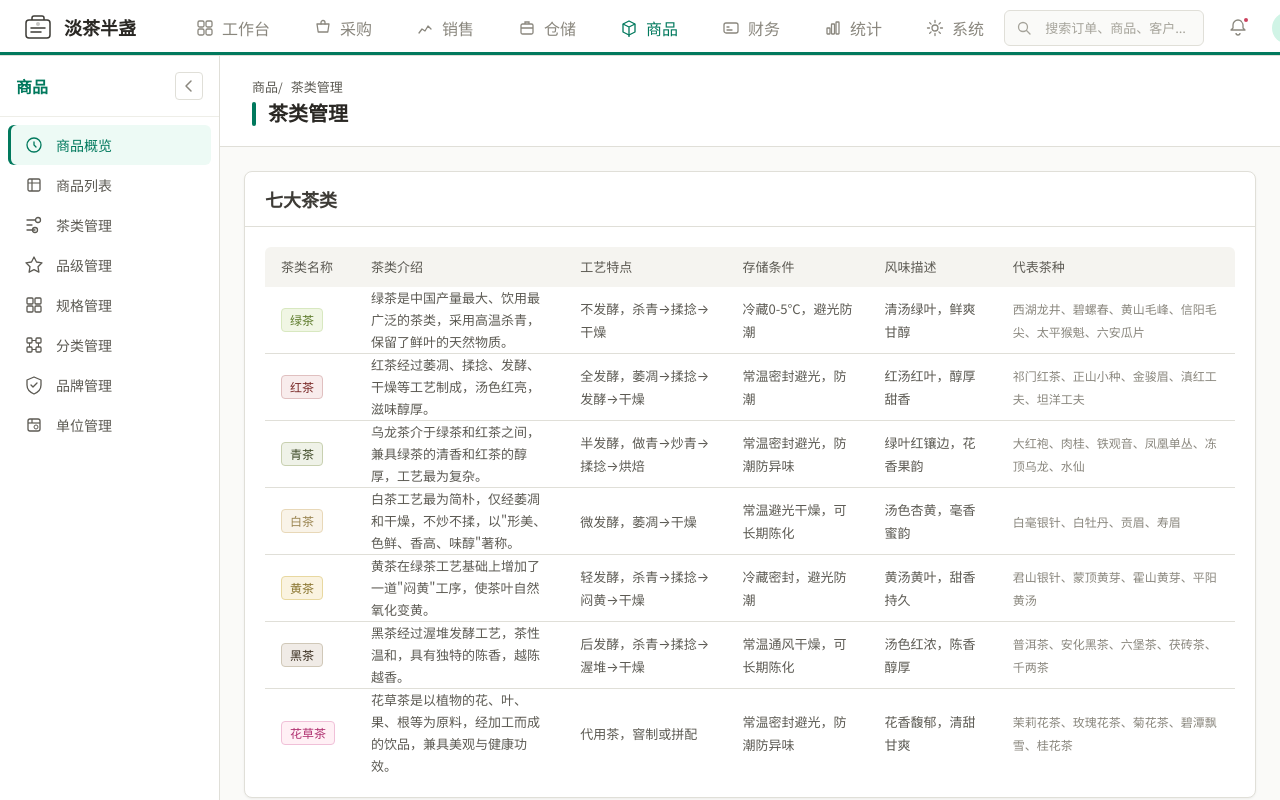
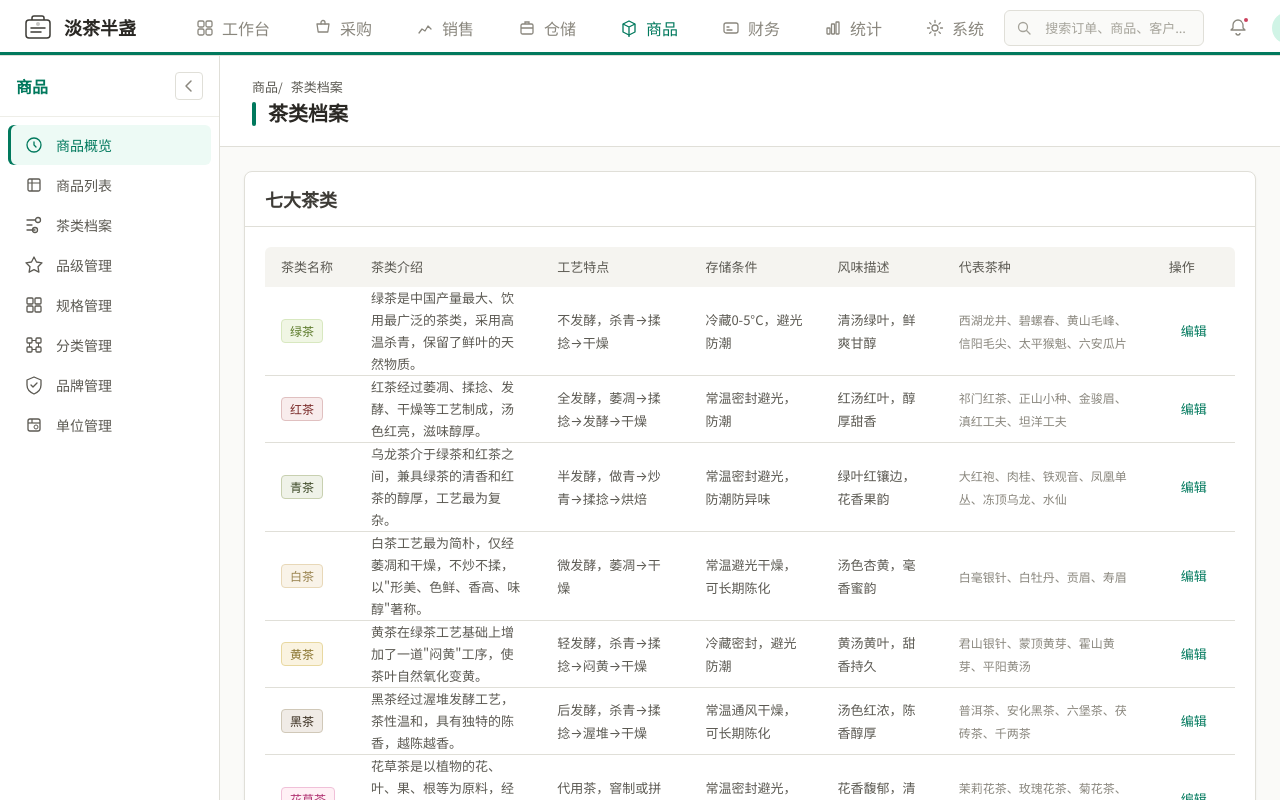
Before and after one commit to zsdxtw/dcbztea-buddy, a React (Vite) app: page /product/product-tea-category in a window 1280 px wide. Shown: the top 800 px of the page. Built offline with nearby package versions, Linux system fonts and the light colour scheme.

Commit message:
feat: 拉取并理解项目文件
Co-authored-by: traeagent <traeagent@users.noreply.github.com>

```diff
--- a/src/data/modules.tsx
+++ b/src/data/modules.tsx
@@ -247,7 +247,7 @@ export const MODULE_CONFIGS: Record<ModuleKey, ModuleConfig> = {
     menus: [
       { key: 'product-overview', label: '商品概览', icon: <OverviewIcon /> },
       { key: 'product-list', label: '商品列表', icon: <ProductListIcon /> },
-      { key: 'product-tea-category', label: '茶类管理', icon: <CategoryIcon /> },
+      { key: 'product-tea-category', label: '茶类档案', icon: <CategoryIcon /> },
       { key: 'product-grade', label: '品级管理', icon: <GradeIcon /> },
       { key: 'product-specs', label: '规格管理', icon: <SpecsIcon /> },
       { key: 'product-category', label: '分类管理', icon: <ProductCategoryIcon /> },
--- a/src/pages/product/ProductTeaCategory.tsx
+++ b/src/pages/product/ProductTeaCategory.tsx
@@ -1,26 +1,91 @@
+import { useState } from 'react';
 import ContentHeader from '../../components/layout/ContentHeader';
 import Card from '../../components/common/Card';
 import Table from '../../components/common/Table';
 import Tag from '../../components/common/Tag';
-import { teaCategories } from '../../data/teaCategories';
+import Button from '../../components/common/Button';
+import { teaCategories as initialTeaCategories } from '../../data/teaCategories';
+import type { TeaCategoryDetail } from '../../types';
 
-/** 茶类管理页面 */
+/** 茶类档案页面 */
 export default function ProductTeaCategory() {
+  const [categories, setCategories] = useState<TeaCategoryDetail[]>(initialTeaCategories);
+  const [editingIdx, setEditingIdx] = useState<number | null>(null);
+  const [editData, setEditData] = useState<TeaCategoryDetail | null>(null);
+
+  const handleEdit = (idx: number) => {
+    setEditingIdx(idx);
+    setEditData({ ...categories[idx] });
+  };
+
+  const handleSave = () => {
+    if (editingIdx !== null && editData) {
+      const next = [...categories];
+      next[editingIdx] = editData;
+      setCategories(next);
+      setEditingIdx(null);
+      setEditData(null);
+    }
+  };
+
+  const handleCancel = () => {
+    setEditingIdx(null);
+    setEditData(null);
+  };
+
   return (
     <>
-      <ContentHeader title="茶类管理" breadcrumbs={['商品', '茶类管理']} />
+      <ContentHeader title="茶类档案" breadcrumbs={['商品', '茶类档案']} />
       <div className="content-body">
         <Card title="七大茶类">
           <Table
-            headers={['茶类名称', '茶类介绍', '工艺特点', '存储条件', '风味描述', '代表茶种']}
-            rows={teaCategories.map((item) => [
-              <Tag category={item.category} />,
-              <span style={{ fontSize: 'var(--text-sm)', color: 'var(--color-neutral-600)', maxWidth: 280, display: 'inline-block' }}>{item.introduction}</span>,
-              <span style={{ fontSize: 'var(--text-sm)', color: 'var(--color-neutral-600)' }}>{item.process}</span>,
-              <span style={{ fontSize: 'var(--text-sm)', color: 'var(--color-neutral-600)' }}>{item.storage}</span>,
-              <span style={{ fontSize: 'var(--text-sm)', color: 'var(--color-neutral-600)' }}>{item.flavor}</span>,
-              <span style={{ fontSize: 'var(--text-xs)', color: 'var(--color-neutral-500)' }}>{item.representativeTeas.join('、')}</span>,
-            ])}
+            headers={['茶类名称', '茶类介绍', '工艺特点', '存储条件', '风味描述', '代表茶种', '操作']}
+            rows={categories.map((item, idx) => {
+              const isEditing = editingIdx === idx;
+              const d = isEditing && editData ? editData : item;
+              return [
+                <Tag category={item.category} />,
+                isEditing ? (
+                  <textarea
+                    className="detail-textarea"
+                    value={d.introduction}
+                    onChange={(e) => setEditData({ ...d, introduction: e.target.value })}
+                    rows={2}
+                    style={{ fontSize: 'var(--text-sm)', minWidth: 200 }}
+                  />
+                ) : (
+                  <span style={{ fontSize: 'var(--text-sm)', color: 'var(--color-neutral-600)', maxWidth: 280, display: 'inline-block' }}>{d.introduction}</span>
+                ),
+                isEditing ? (
+                  <input className="detail-input" value={d.process} onChange={(e) => setEditData({ ...d, process: e.target.value })} style={{ fontSize: 'var(--text-sm)', minWidth: 120 }} />
+                ) : (
+                  <span style={{ fontSize: 'var(--text-sm)', color: 'var(--color-neutral-600)' }}>{d.process}</span>
+                ),
+                isEditing ? (
+                  <input className="detail-input" value={d.storage} onChange={(e) => setEditData({ ...d, storage: e.target.value })} style={{ fontSize: 'var(--text-sm)', minWidth: 120 }} />
+                ) : (
+                  <span style={{ fontSize: 'var(--text-sm)', color: 'var(--color-neutral-600)' }}>{d.storage}</span>
+                ),
+                isEditing ? (
+                  <input className="detail-input" value={d.flavor} onChange={(e) => setEditData({ ...d, flavor: e.target.value })} style={{ fontSize: 'var(--text-sm)', minWidth: 120 }} />
+                ) : (
+                  <span style={{ fontSize: 'var(--text-sm)', color: 'var(--color-neutral-600)' }}>{d.flavor}</span>
+                ),
+                isEditing ? (
+                  <input className="detail-input" value={d.representativeTeas.join('、')} onChange={(e) => setEditData({ ...d, representativeTeas: e.target.value.split(/[、,，]/).map((s: string) => s.trim()).filter(Boolean) })} style={{ fontSize: 'var(--text-sm)', minWidth: 160 }} />
+                ) : (
+                  <span style={{ fontSize: 'var(--text-xs)', color: 'var(--color-neutral-500)' }}>{d.representativeTeas.join('、')}</span>
+                ),
+                isEditing ? (
+                  <div style={{ display: 'flex', gap: 'var(--space-2)' }}>
+                    <Button variant="ghost" size="sm" onClick={handleCancel} style={{ color: 'var(--color-neutral-400)' }}>取消</Button>
+                    <Button size="sm" onClick={handleSave}>保存</Button>
+                  </div>
+                ) : (
+                  <Button variant="ghost" size="sm" onClick={() => handleEdit(idx)} style={{ color: '#01795D' }}>编辑</Button>
+                ),
+              ];
+            })}
           />
         </Card>
       </div>
```
